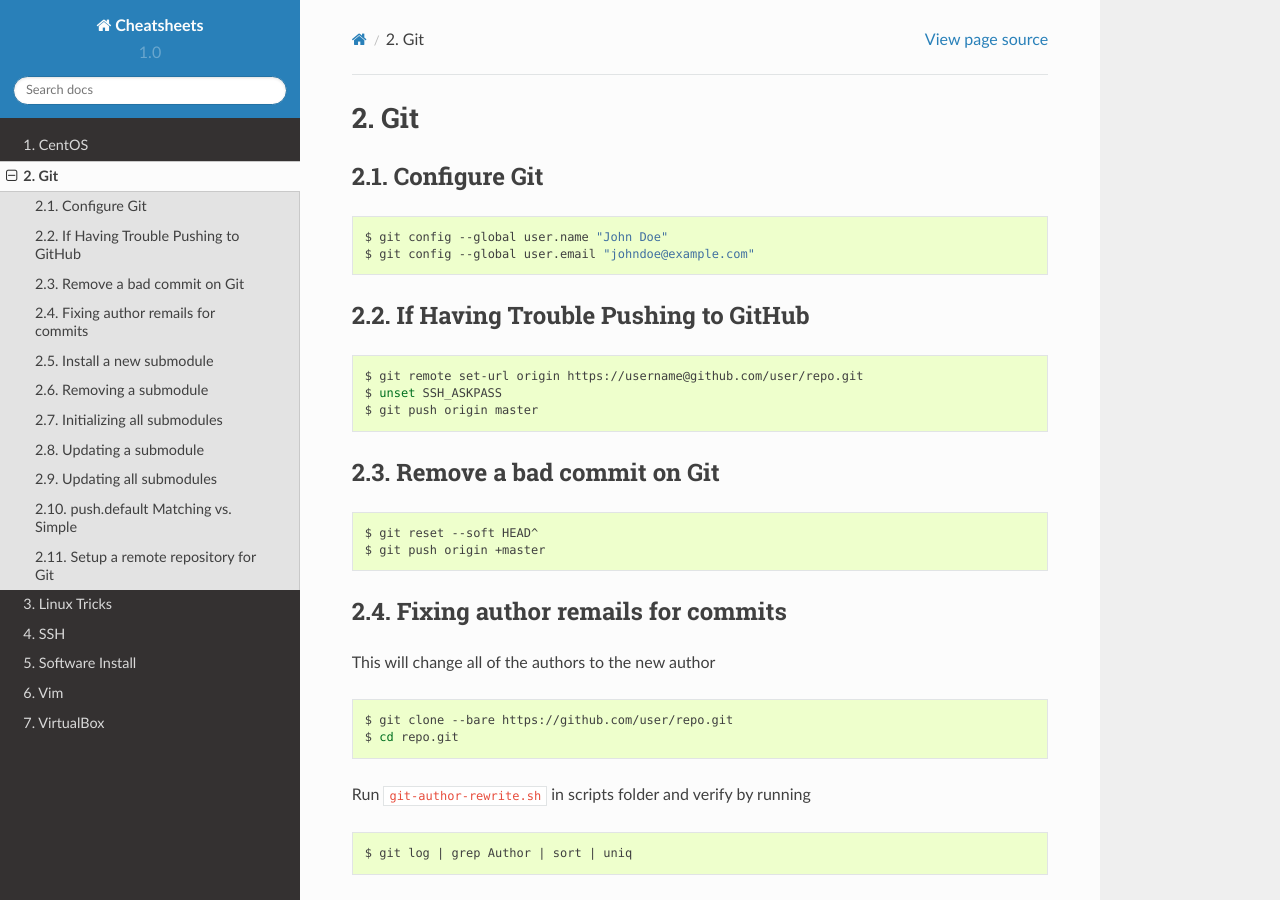
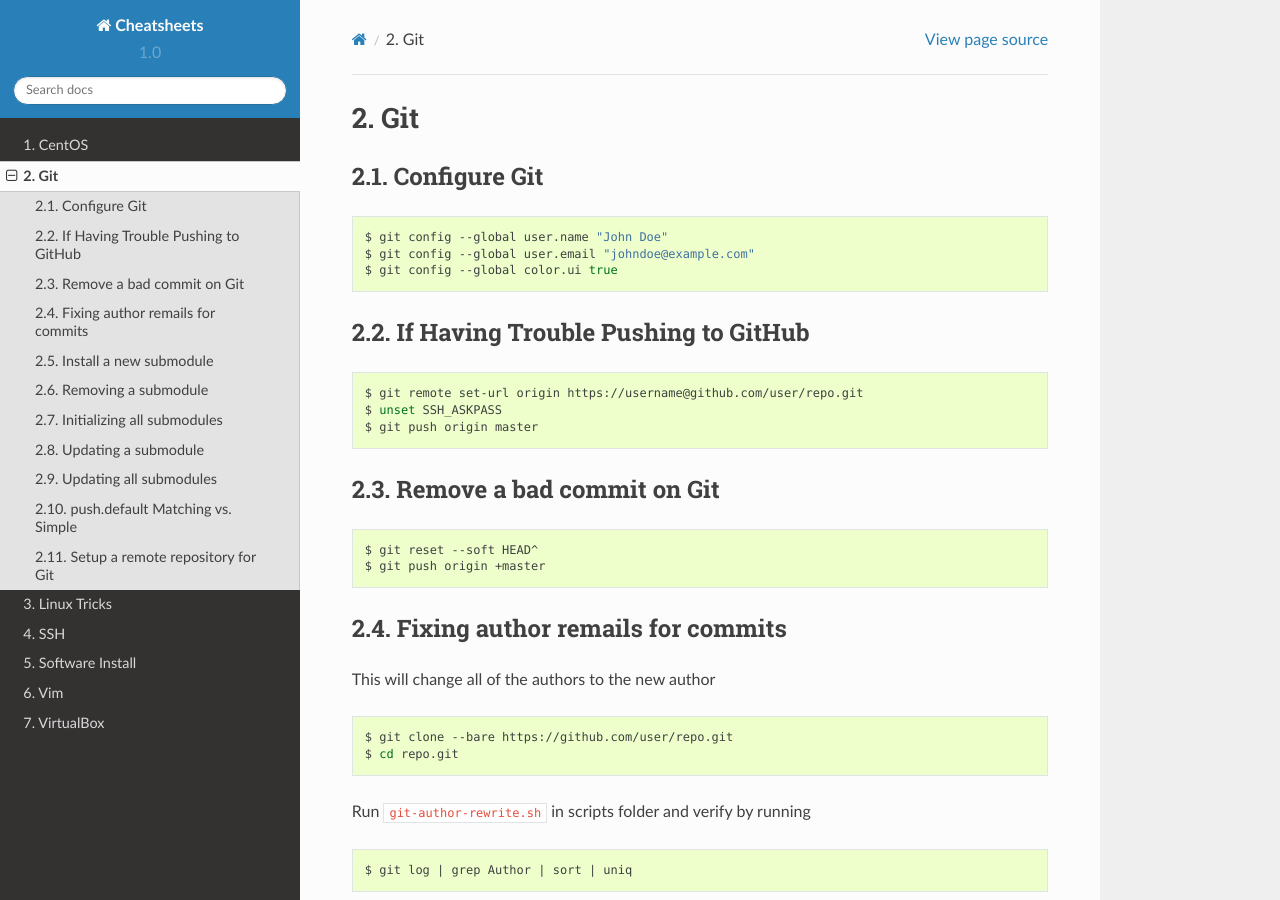
Before and after one commit to ijkim88/dotfiles-old, a Sphinx documentation site: the page built from cheatsheets/source/git.rst, in a window 1280 px wide and 900 px high. Built offline with Sphinx 7.4.7 and the Read the Docs theme 2.0.0, drawn with Linux system fonts in a browser that asks for light colours.

Commit message:
Add note about configuring git to enable colors

```diff
--- a/cheatsheets/source/git.rst
+++ b/cheatsheets/source/git.rst
@@ -8,6 +8,7 @@ Configure Git
 
    $ git config --global user.name "John Doe"
    $ git config --global user.email "johndoe@example.com"
+   $ git config --global color.ui true
 
 
 If Having Trouble Pushing to GitHub
```
